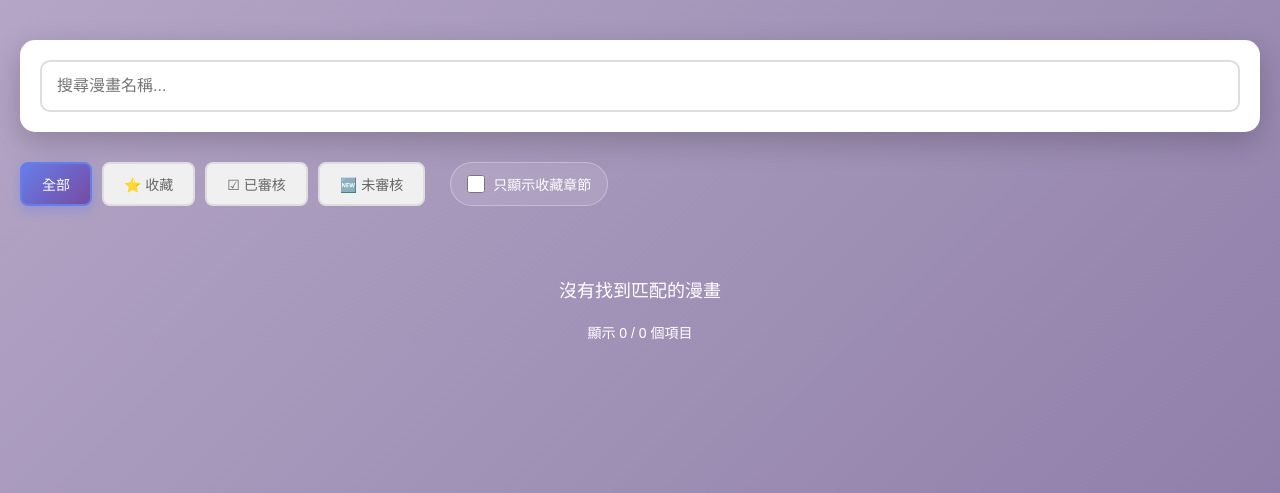
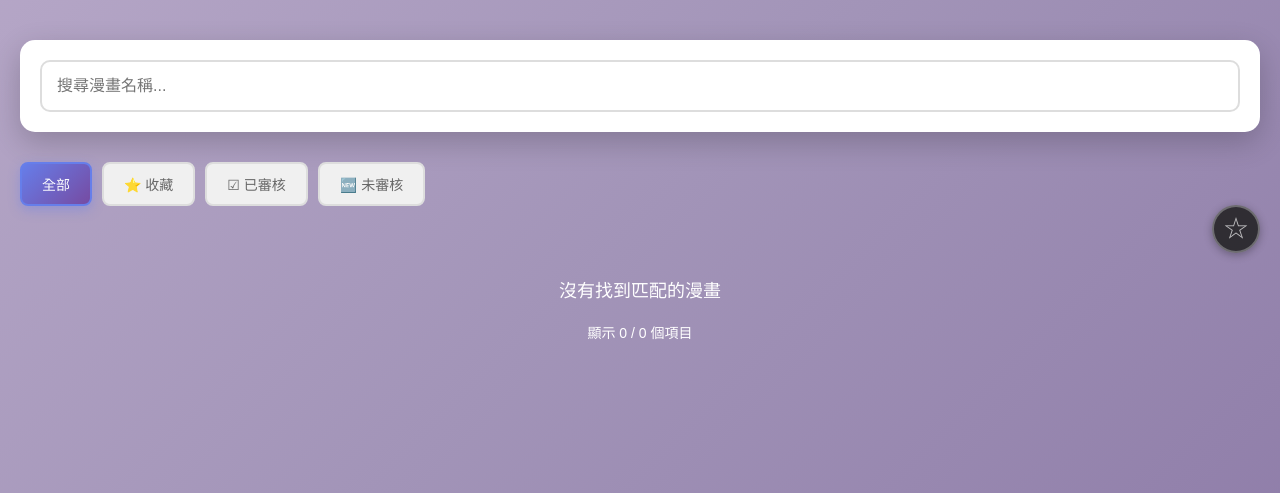
Before and after one commit to timy880093/image-reader, a Flask app: page /manga/ in a window 1280 px wide. Shown: the part 171-664 px from the top of the page. Run offline with Flask 3, Linux system fonts and the light colour scheme; data that the repository does not hold is empty.

Commit message:
feat(reader): 替換只顯示收藏章節的切換按鈕為懸浮星星按鈕，並更新相關樣式與事件處理

```diff
--- a/src/modules/manga/templates/manga/index.html
+++ b/src/modules/manga/templates/manga/index.html
@@ -33,11 +33,11 @@
         <button class="filter-btn" data-status="favorite">⭐ 收藏</button>
         <button class="filter-btn" data-status="reviewed">☑ 已審核</button>
         <button class="filter-btn" data-status="unreviewed">🆕 未審核</button>
-        <label class="favorite-only-toggle">
-            <input type="checkbox" id="favoriteOnlyCheckbox">
-            <span>只顯示收藏章節</span>
-        </label>
     </div>
+
+    <button id="favoriteOnlyBtn" class="favorite-only-fab" title="只顯示收藏章節">
+        ☆
+    </button>
 
     <div id="loading" class="loading">載入中...</div>
     <div id="errorMessage" class="error-message" style="display: none;"></div>
--- a/src/static/css/manga.css
+++ b/src/static/css/manga.css
@@ -202,46 +202,49 @@
     }
 }
 
-/* 只顯示收藏章節切換按鈕 */
-.favorite-only-toggle {
-    display: inline-flex;
+/* 只顯示收藏章節懸浮星星按鈕 */
+.favorite-only-fab {
+    position: fixed;
+    right: 20px;
+    top: 50%;
+    transform: translateY(-50%);
+    width: 48px;
+    height: 48px;
+    border-radius: 50%;
+    border: 2px solid rgba(255, 255, 255, 0.3);
+    background: rgba(30, 30, 30, 0.85);
+    color: rgba(255, 255, 255, 0.7);
+    font-size: 24px;
+    cursor: pointer;
+    display: flex;
     align-items: center;
-    gap: 8px;
-    padding: 8px 16px;
-    background: rgba(255, 255, 255, 0.1);
-    border: 1px solid rgba(255, 255, 255, 0.3);
-    border-radius: 25px;
-    cursor: pointer;
+    justify-content: center;
     transition: all 0.3s;
-    margin-left: 15px;
+    z-index: 1000;
+    box-shadow: 0 2px 8px rgba(0, 0, 0, 0.3);
     user-select: none;
+    padding: 0;
+    line-height: 1;
 }
 
-.favorite-only-toggle:hover {
-    background: rgba(255, 255, 255, 0.15);
-    border-color: rgba(255, 255, 255, 0.5);
+.favorite-only-fab:hover {
+    background: rgba(50, 50, 50, 0.95);
+    border-color: rgba(255, 215, 0, 0.5);
+    transform: translateY(-50%) scale(1.1);
 }
 
-.favorite-only-toggle input[type="checkbox"] {
-    width: 18px;
-    height: 18px;
-    cursor: pointer;
-    accent-color: #ffd700;
+.favorite-only-fab.active {
+    background: rgba(255, 215, 0, 0.2);
+    border-color: #ffd700;
+    color: #ffd700;
 }
 
-.favorite-only-toggle span {
-    color: white;
-    font-size: 14px;
-    font-weight: 500;
-}
-
-/* 響應式調整 */
 @media (max-width: 768px) {
-    .favorite-only-toggle {
-        margin-left: 0;
-        margin-top: 10px;
-        width: 100%;
-        justify-content: center;
+    .favorite-only-fab {
+        right: 12px;
+        width: 42px;
+        height: 42px;
+        font-size: 20px;
     }
 }
 
--- a/src/static/js/manga/index.js
+++ b/src/static/js/manga/index.js
@@ -53,11 +53,12 @@ function bindEvents() {
         });
     });
 
-    // 只顯示收藏章節切換事件
-    const favoriteOnlyCheckbox = document.getElementById('favoriteOnlyCheckbox');
-    if (favoriteOnlyCheckbox) {
-        favoriteOnlyCheckbox.addEventListener('change', (e) => {
-            favoriteOnly = e.target.checked;
+    // 只顯示收藏章節切換事件（懸浮星星按鈕）
+    const favoriteOnlyBtn = document.getElementById('favoriteOnlyBtn');
+    if (favoriteOnlyBtn) {
+        favoriteOnlyBtn.addEventListener('click', () => {
+            favoriteOnly = !favoriteOnly;
+            updateFavoriteOnlyBtn();
             saveFavoriteOnlySetting(favoriteOnly);
             currentPage = 1;
             loadMangas();
@@ -329,15 +330,21 @@ function saveFavoriteOnlySetting(value) {
     }
 }
 
+// 更新懸浮星星按鈕狀態
+function updateFavoriteOnlyBtn() {
+    const btn = document.getElementById('favoriteOnlyBtn');
+    if (btn) {
+        btn.classList.toggle('active', favoriteOnly);
+        btn.textContent = favoriteOnly ? '★' : '☆';
+    }
+}
+
 // 載入只顯示收藏設定
 function loadFavoriteOnlySetting() {
     try {
         const saved = localStorage.getItem('manga_favorite_only');
         favoriteOnly = saved === 'true';
-        const checkbox = document.getElementById('favoriteOnlyCheckbox');
-        if (checkbox) {
-            checkbox.checked = favoriteOnly;
-        }
+        updateFavoriteOnlyBtn();
     } catch (error) {
         console.warn('無法載入設定:', error);
         favoriteOnly = false;
@@ -368,7 +375,7 @@ function escapeHtml(text) {
 function throttle(func, wait) {
     let timeout;
     let previous = 0;
-    return function() {
+    return function () {
         const now = Date.now();
         const remaining = wait - (now - previous);
         const context = this;
```
